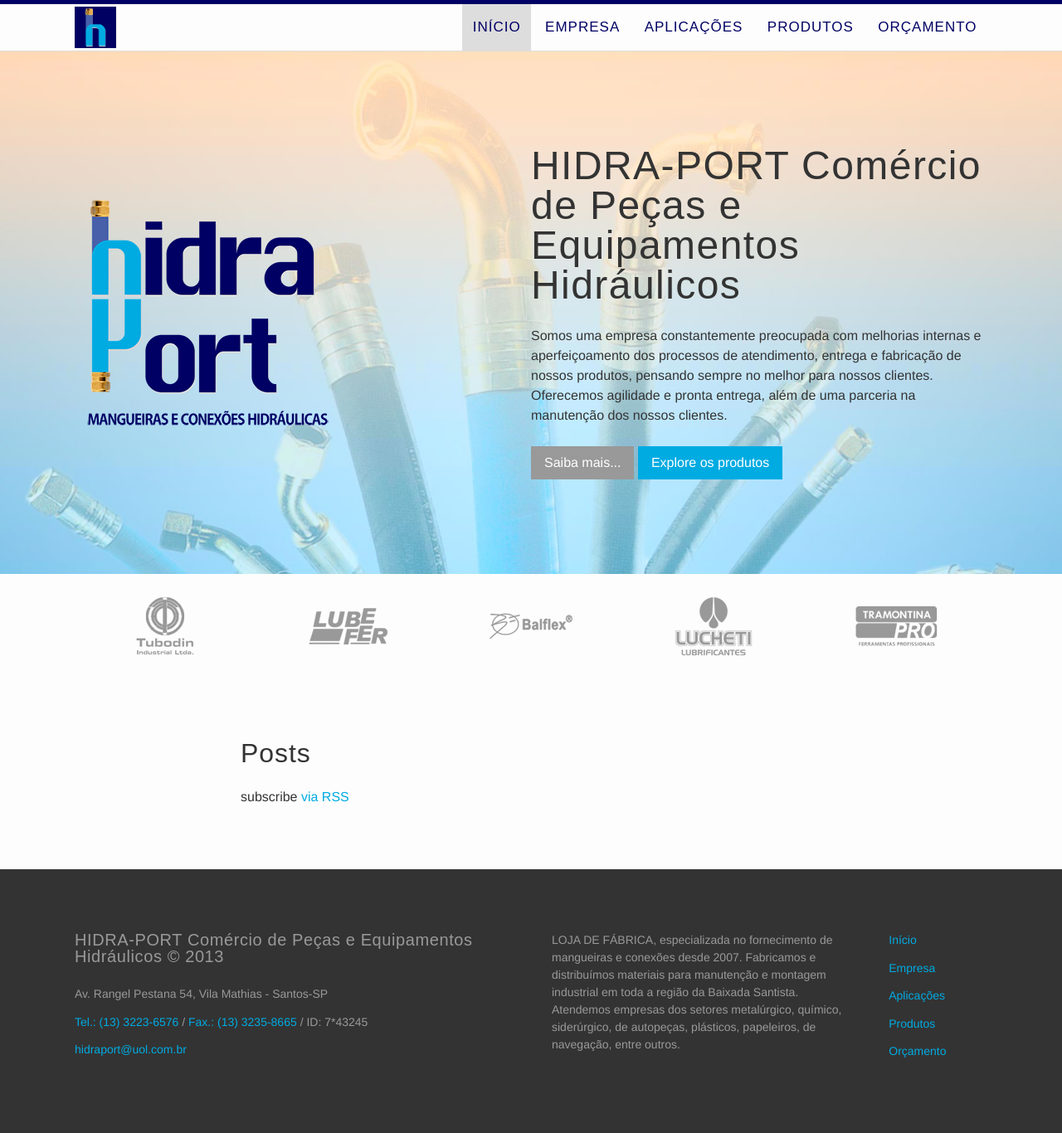
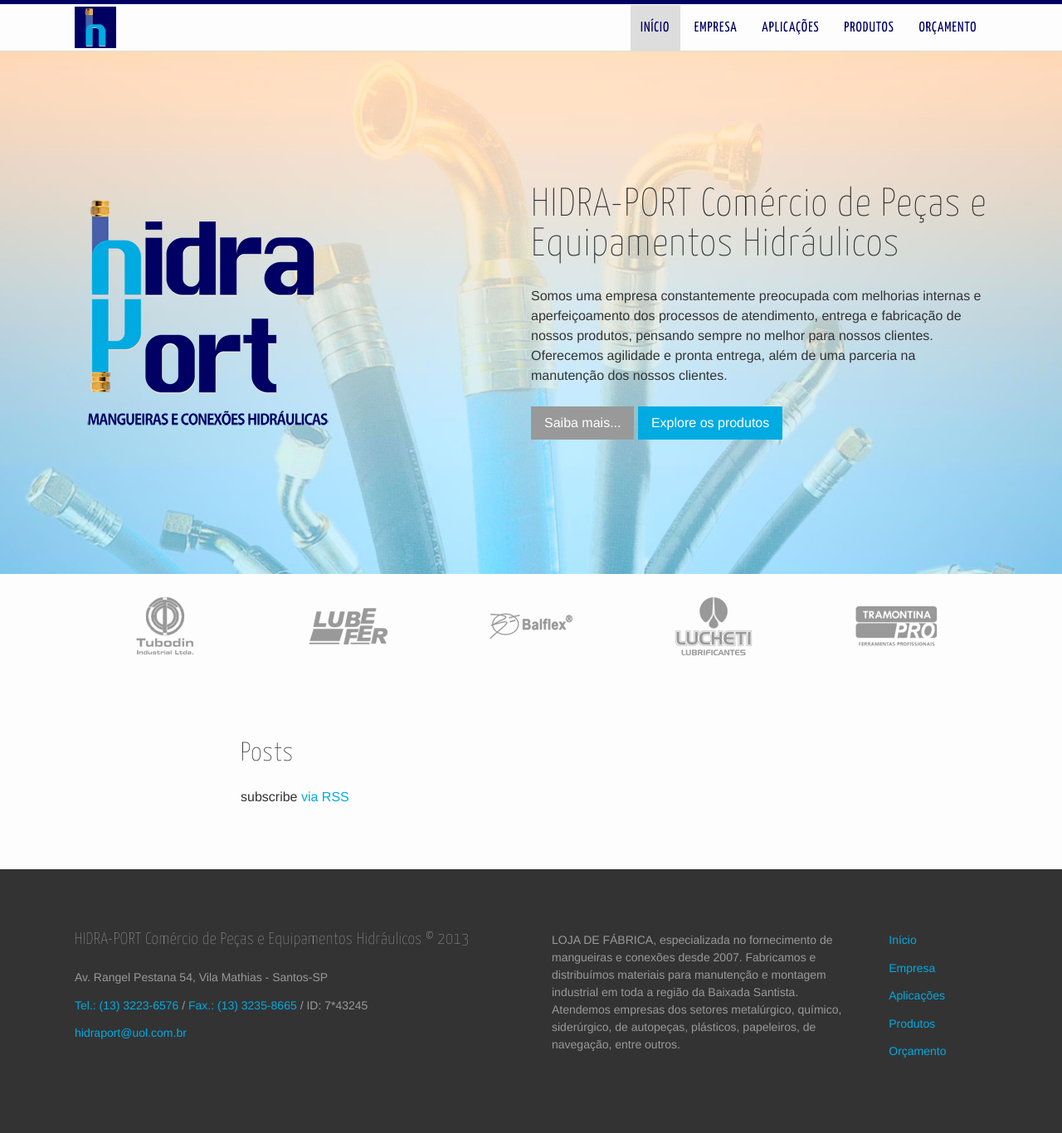
Before and after one commit to Hidraport/hidraport.github.io, a Jekyll site: the page built from index.html, in a window 1280 px wide. Shown: the whole page at 83% size. Built offline with Jekyll 4.4.1, drawn with Linux system fonts in a browser that asks for light colours; some web fonts are replaced.

Commit message:
Tentando corrigir url da fonte

```diff
--- a/_includes/head.html
+++ b/_includes/head.html
@@ -6,7 +6,7 @@
   <title>{% if page.title %}{{ page.title | escape }}{% else %}{{ site.title | escape }}{% endif %}</title>
   <meta name="description" content="{% if page.excerpt %}{{ page.excerpt | strip_html | strip_newlines | truncate: 160 }}{% else %}{{ site.description }}{% endif %}">
 
-	<link href="http://fonts.googleapis.com/css?family=Source+Sans+Pro\:300,400|Yanone+Kaffeesatz\:400,200" rel="stylesheet" type="text/css">
+	<link href="http://fonts.googleapis.com/css?family=Source+Sans+Pro:300,400|Yanone+Kaffeesatz:400,200" rel="stylesheet" type="text/css">
 	<link rel="stylesheet" href="{{ "/css/main.css" | prepend: site.baseurl }}">
   <link rel="canonical" href="{{ page.url | replace:'index.html','' | prepend: site.baseurl | prepend: site.url }}">
   <link rel="alternate" type="application/rss+xml" title="{{ site.title }}" href="{{ "/feed.xml" | prepend: site.baseurl | prepend: site.url }}">
```
